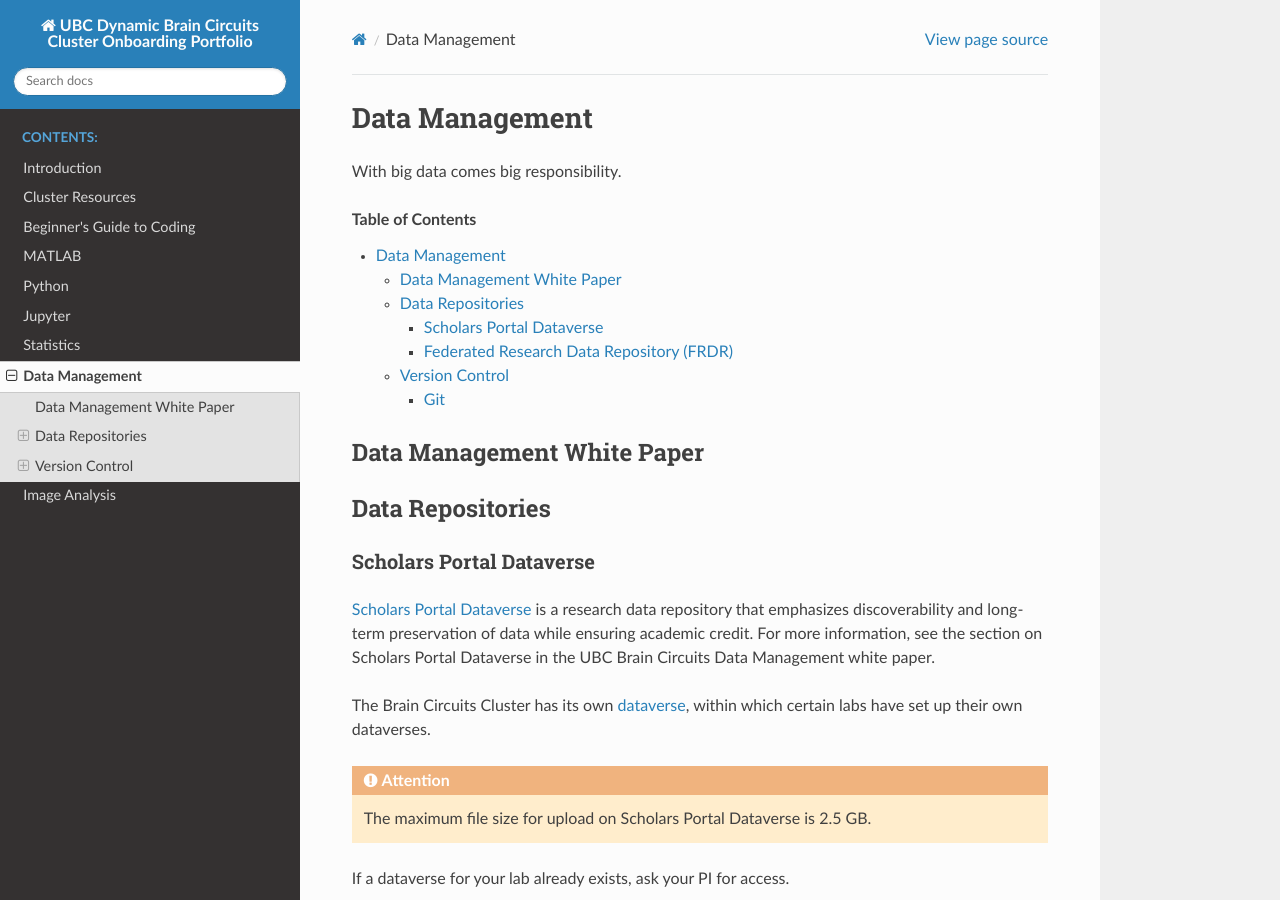
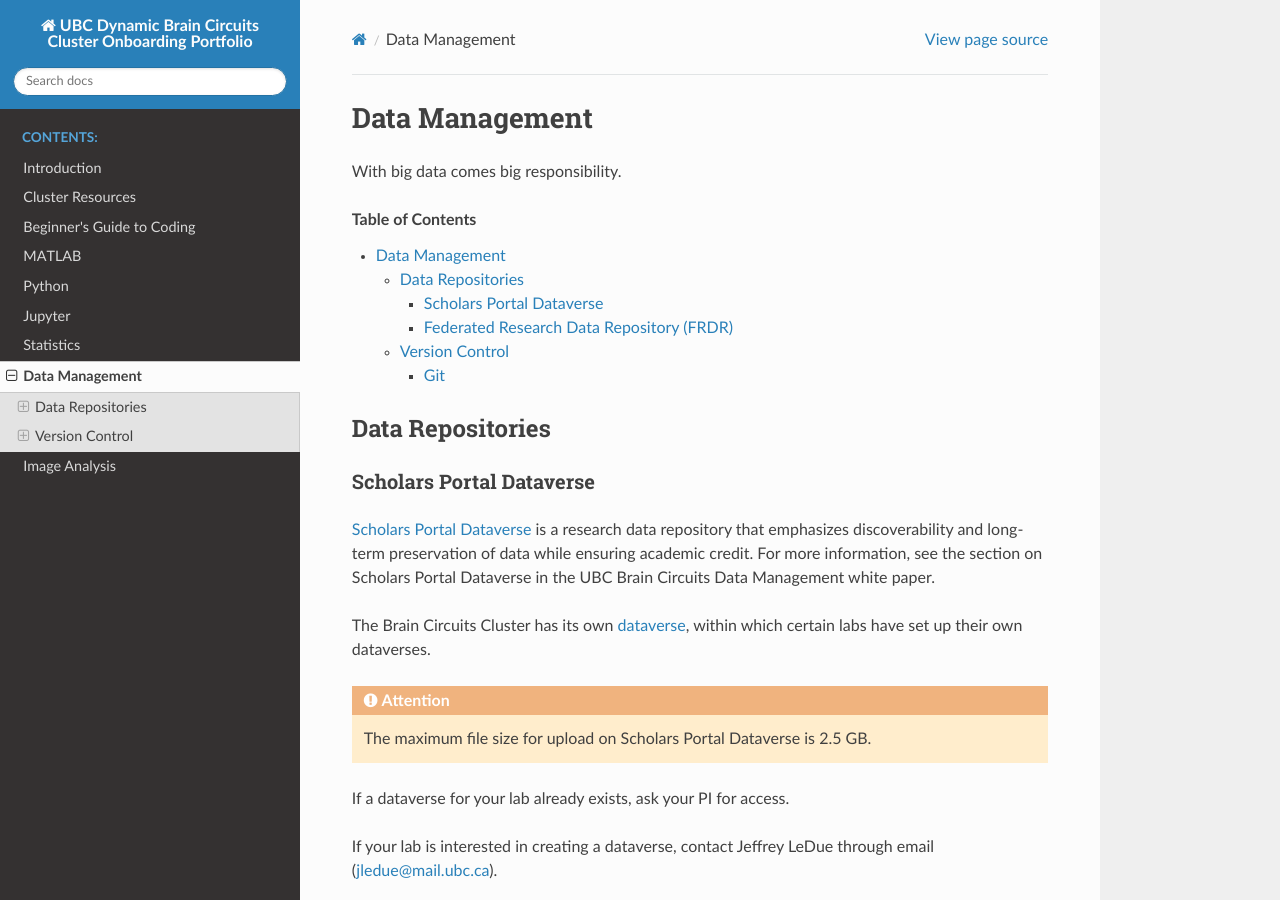
Before and after one commit to ubcbraincircuits/onboarding, a Sphinx documentation site: the page built from source/data.rst, in a window 1280 px wide and 900 px high. Built offline with Sphinx 7.4.7 and the Read the Docs theme 2.0.0, drawn with Linux system fonts in a browser that asks for light colours.

Commit message:
Delete section on white paper

```diff
--- a/source/data.rst
+++ b/source/data.rst
@@ -6,10 +6,6 @@
 
 .. contents:: Table of Contents
 	:depth: 3
-
-***************************
-Data Management White Paper
-***************************
 
 *****************
 Data Repositories
```
